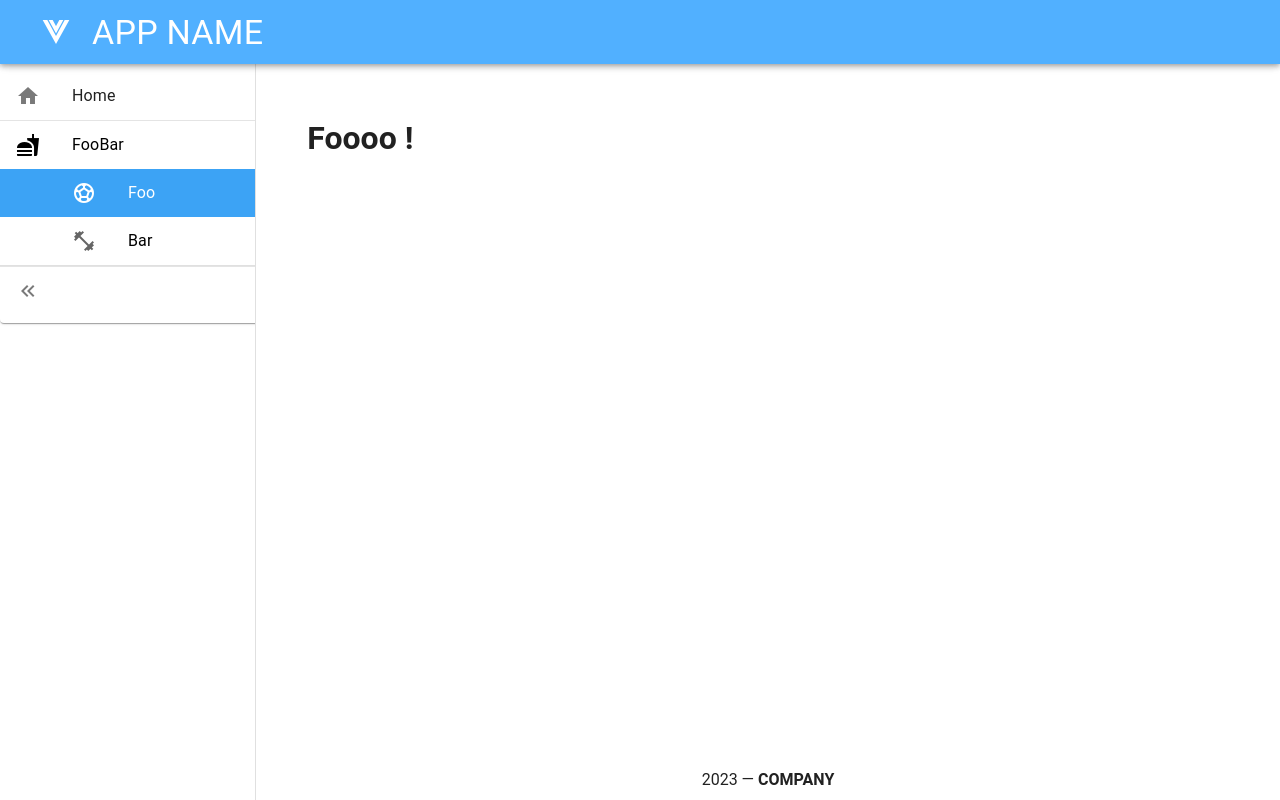
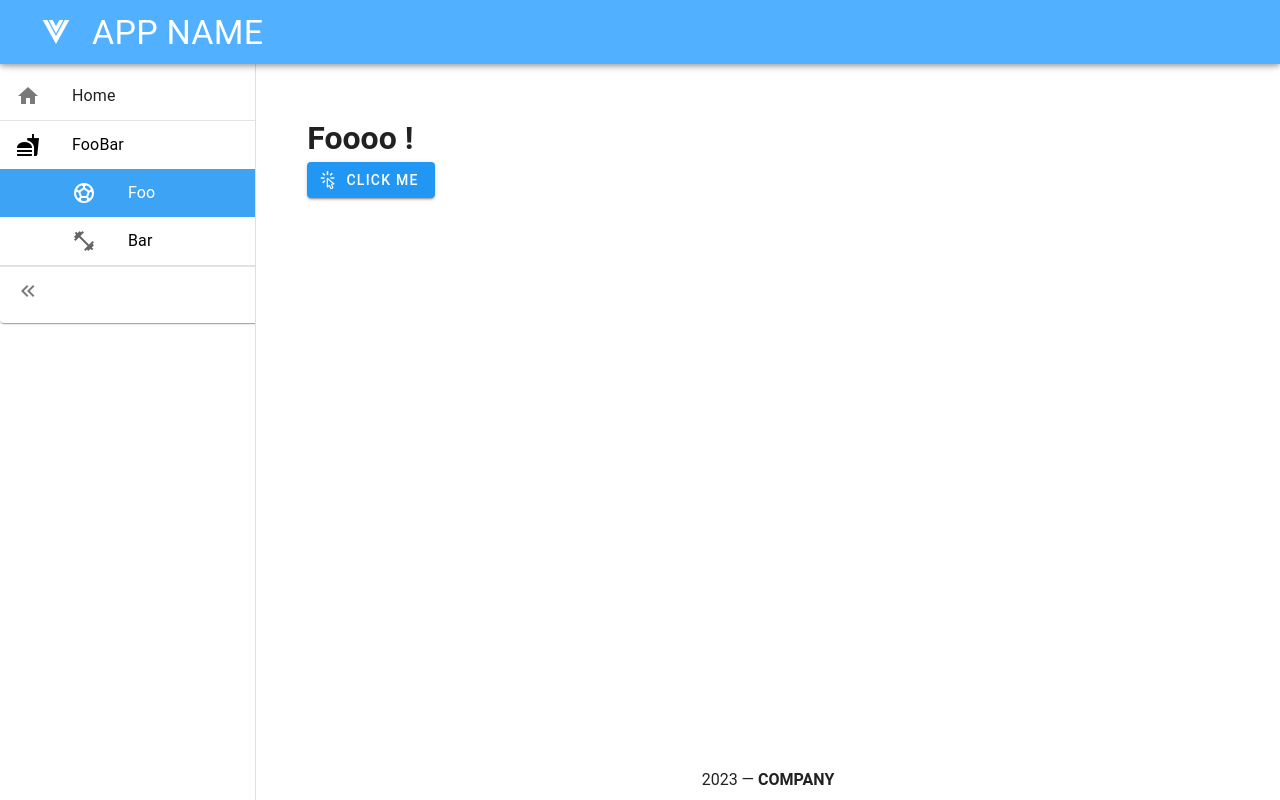
Before and after one commit to ThibaultNG/proto-vue, a Vue app: page /foobar/foo in a window 1280 px wide. Built offline with nearby package versions, Linux system fonts and the light colour scheme.

Commit message:
component + model

```diff
--- /dev/null
+++ b/src/modules/foobar/component/MyComponent.vue
@@ -0,0 +1,19 @@
+<template>
+	<v-btn
+		prepend-icon="mdi-cursor-default-click-outline"
+		text="Click me"
+		color="primary"
+		@click="hello"
+	/>
+	<h1 v-if="showHello">HELLO !</h1>
+</template>
+
+<script setup lang="ts">
+import { ref } from "vue";
+
+const showHello = ref<boolean>(false);
+
+function hello() {
+	showHello.value = !showHello.value;
+}
+</script>
--- a/src/modules/foobar/views/FooPage.vue
+++ b/src/modules/foobar/views/FooPage.vue
@@ -1,3 +1,8 @@
 <template>
 	<h1>Foooo !</h1>
+	<MyComponent />
 </template>
+
+<script setup lang="ts">
+import MyComponent from "../component/MyComponent.vue";
+</script>
```
Also changed, not shown: src/modules/foobar/models/User.ts (added, +11 -0 lines).
